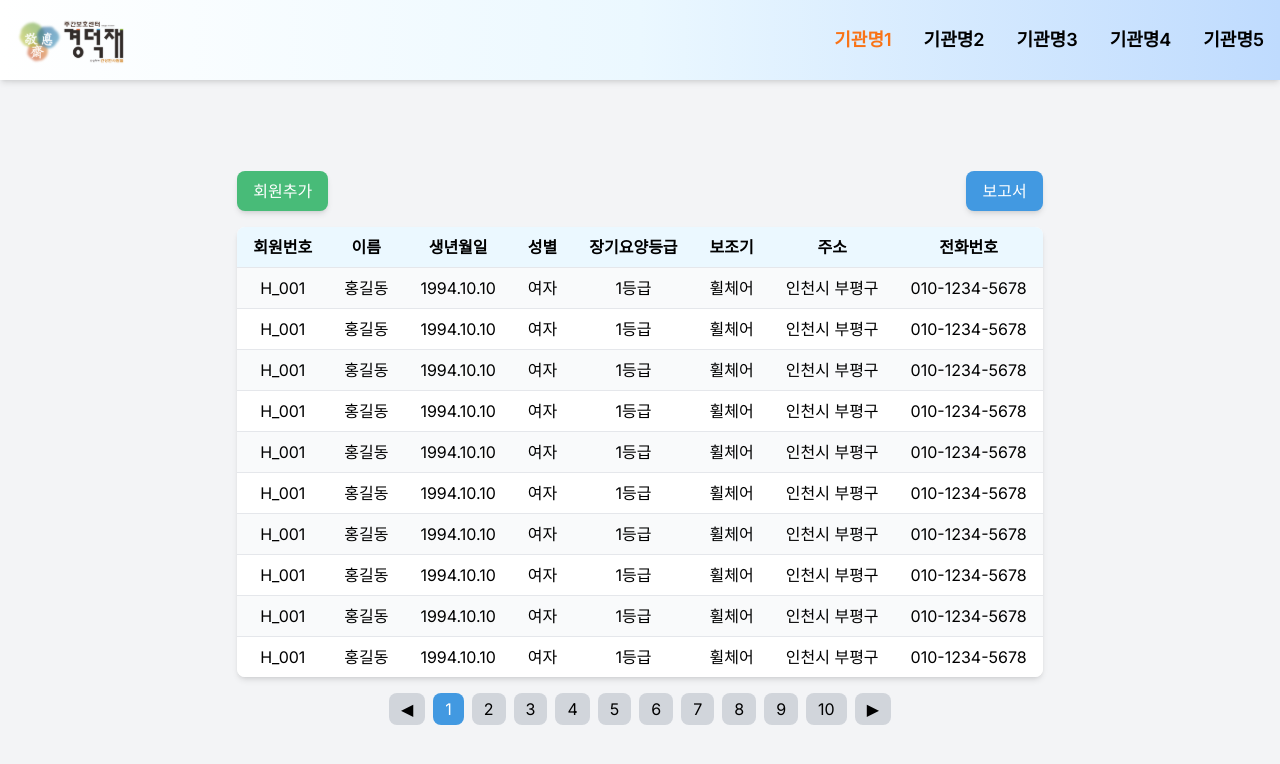
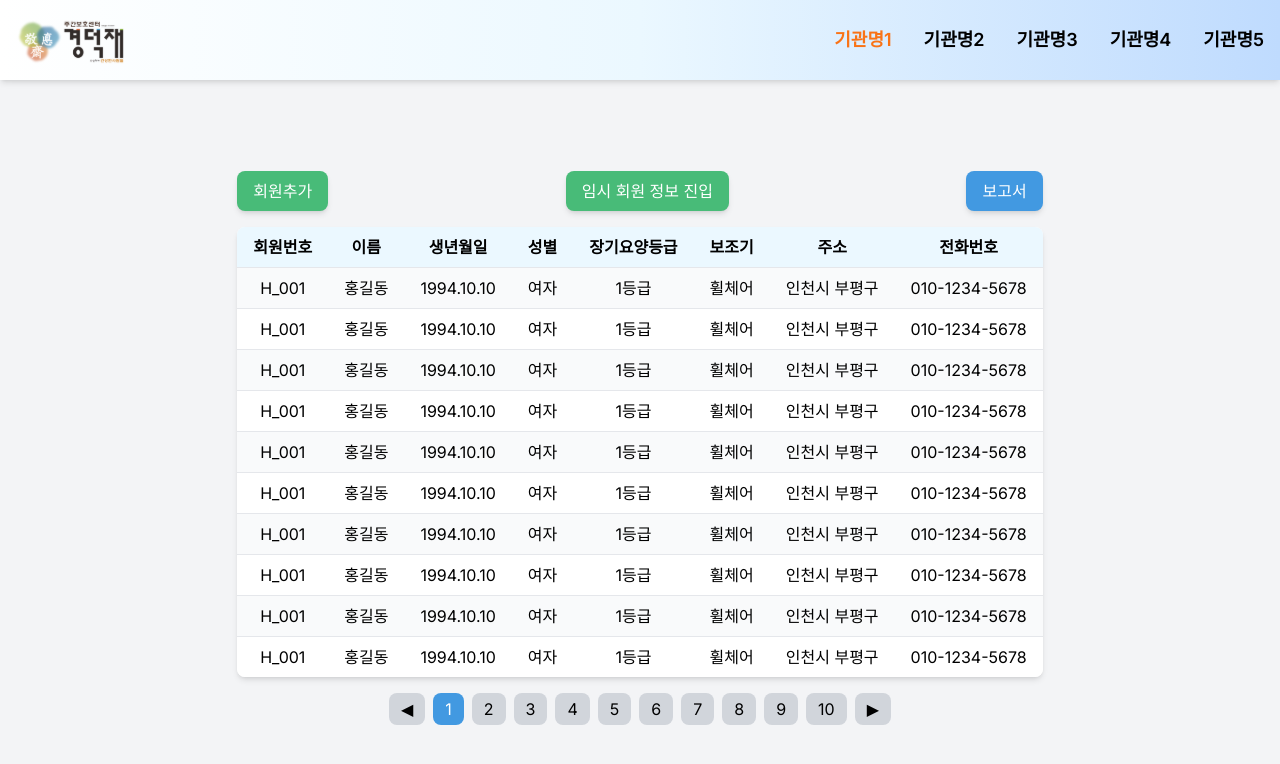
Before and after one commit to yeowool1010/Home-care-center-management-system_test, a Next.js app: page / in a window 1280 px wide. Shown: the top 764 px of the page. Built offline with nearby package versions, Linux system fonts and the light colour scheme.

Commit message:
임시 진입경로 생성

```diff
--- a/src/components/Header.tsx
+++ b/src/components/Header.tsx
@@ -10,9 +10,11 @@ const Header = () => {
     <header className="bg-gradient-to-r from-white via-blue-100 to-blue-200 p-4 shadow-md fixed w-full top-0 z-10">
       <div className="container mx-auto flex items-center justify-between">
         {/* Logo */}
-        <div className="flex items-center space-x-4">
-          <img src="/img/Logo.svg" alt="Logo" className="h-12" />
-        </div>
+        <Link href={'/'}>
+          <div className="flex items-center space-x-4">
+            <img src="/img/Logo.svg" alt="Logo" className="h-12" />
+          </div>
+        </Link>
 
 
         {/* Menu */}
--- a/src/components/page/MemberTable.tsx
+++ b/src/components/page/MemberTable.tsx
@@ -30,6 +30,12 @@ const MemberTable = () => {
           className="bg-green-500 text-white px-4 py-2 rounded-lg shadow-md hover:bg-green-600">
           회원추가
         </button>
+        <Link href={`/memberInfo-page?id=${'H-001'}`} passHref>
+            <button
+              className="bg-green-500 text-white px-4 py-2 rounded-lg shadow-md hover:bg-green-600">
+              임시 회원 정보 진입
+            </button>
+         </Link>
         <div className="space-x-4 flex">
           {tabs.map((tab) => (
             <button
```
